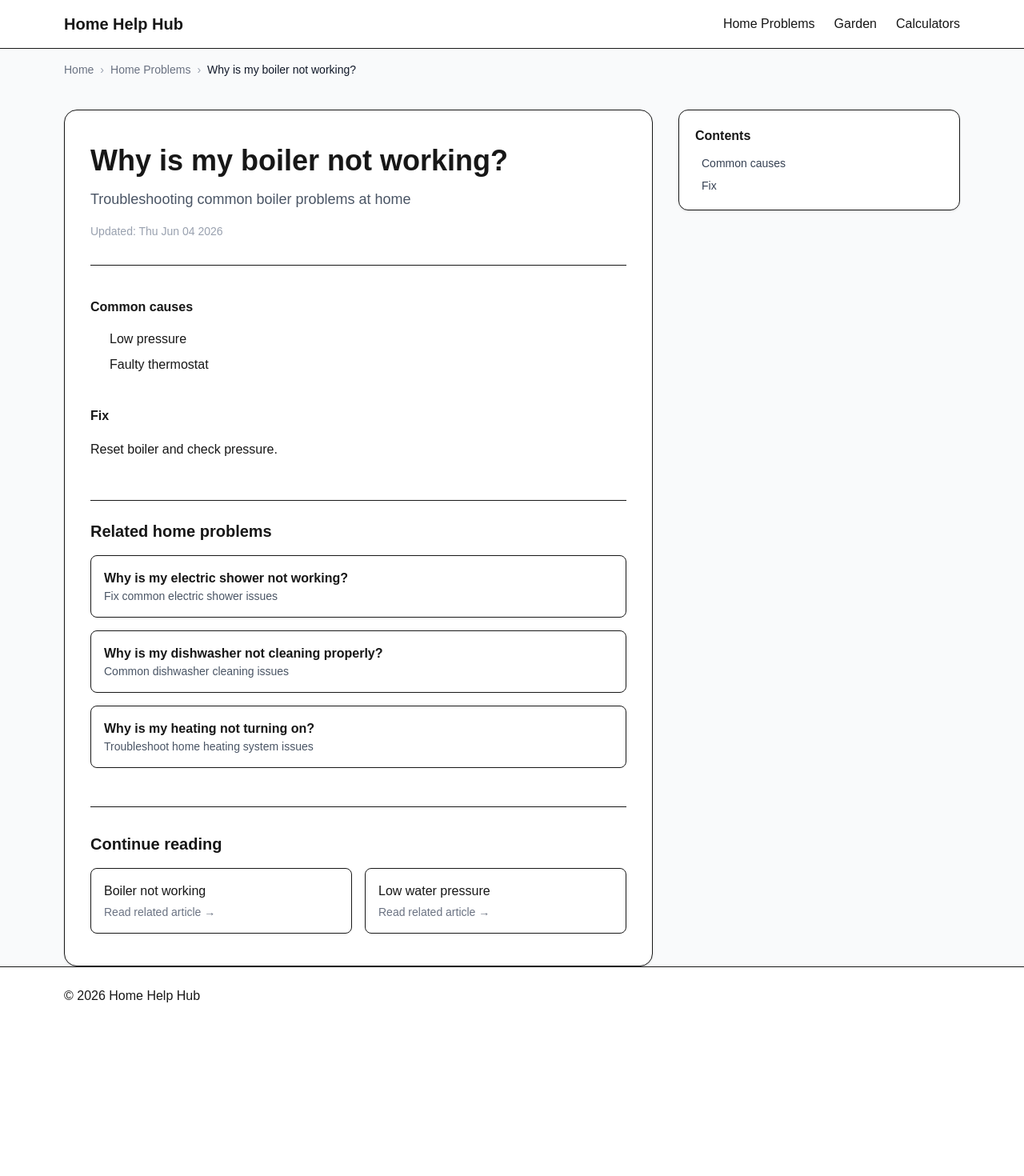
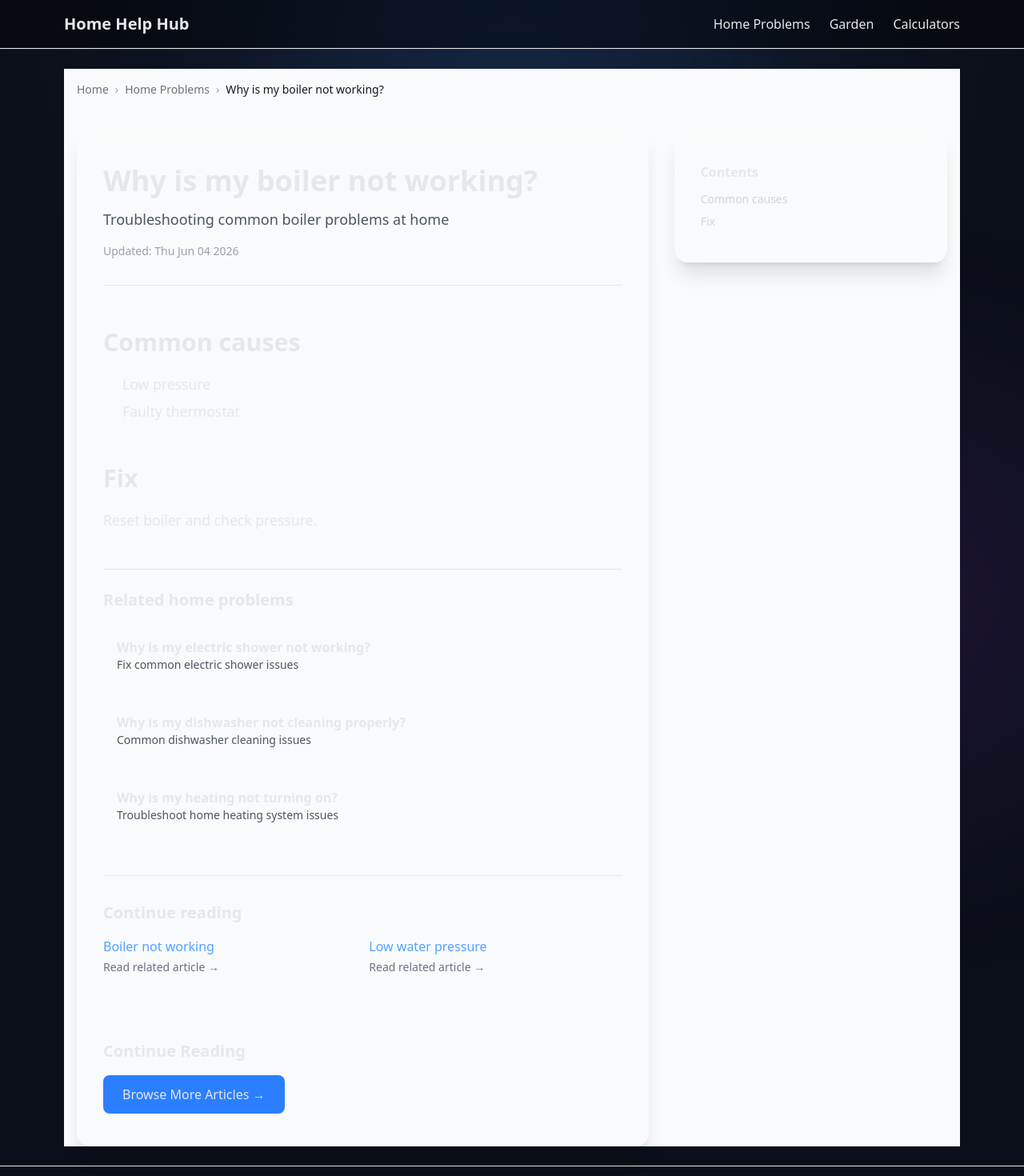
Before and after one commit to MikolajRz/home-help-hub, a Next.js app: page /home-problems/boiler-not-working in a window 1280 px wide. Shown: the top 1470 px of the page at 80% size. Before the commit the page ends 1281 px from the top, so only its background shows below. Built offline with nearby package versions, Linux system fonts and the light colour scheme.

Commit message:
UI v7: layout redesign with dark theme and premium shell

```diff
--- a/app/globals.css
+++ b/app/globals.css
@@ -1,8 +1,11 @@
 @import "tailwindcss";
 
 :root {
-  --background: #ffffff;
-  --foreground: #171717;
+  --background: #0b0f19;
+  --foreground: #e5e7eb;
+  --card: #111827;
+  --muted: #9ca3af;
+  --primary: #60a5fa;
 }
 
 @theme inline {
@@ -20,15 +23,21 @@
 }
 
 body {
-  background: var(--background);
+  background: radial-gradient(
+      circle at top,
+      rgba(96, 165, 250, 0.08),
+      transparent 40%
+    ),
+    var(--background);
+
   color: var(--foreground);
-  font-family: Arial, Helvetica, sans-serif;
+  font-family: ui-sans-serif, system-ui;
 }
 
 /* ARTICLE READING EXPERIENCE */
 
 .prose {
-  max-width: 100%;
+  font-size: 1.1rem;
 }
 
 .prose h1 {
@@ -37,14 +46,14 @@ body {
 }
 
 .prose h2 {
-  margin-top: 2.5rem;
+  margin-top: 3rem;
   margin-bottom: 1rem;
+  font-size: 1.9rem;
   font-weight: 700;
 }
 
 .prose p {
-  line-height: 1.8;
-  margin-bottom: 1rem;
+  margin: 1rem 0;
 }
 
 .prose ul {
@@ -53,7 +62,11 @@ body {
 }
 
 .prose li {
-  margin-bottom: 0.5rem;
+  margin: 0.5rem 0;
+}
+
+.prose strong {
+  color: white;
 }
 
 /* CARD FEEL */
@@ -69,3 +82,13 @@ body {
 html {
   scroll-behavior: smooth;
 }
+
+/* smooth UI feel */
+* {
+  scroll-behavior: smooth;
+}
+
+/* links */
+a {
+  transition: all 0.2s ease;
+}
--- a/app/home-problems/[slug]/page.tsx
+++ b/app/home-problems/[slug]/page.tsx
@@ -57,7 +57,7 @@ export default async function ArticlePage({
         {/* ARTICLE LAYOUT */}
         <div className="grid grid-cols-1 lg:grid-cols-12 gap-8 mt-6">
           {/* MAIN CONTENT */}
-          <article className="lg:col-span-8 bg-white rounded-2xl border px-8 py-10 shadow-sm">
+          <article className="lg:col-span-8 bg-white/5 backdrop-blur border border-white/10 rounded-2xl px-8 py-10 shadow-xl hover:shadow-2xl transition-all duration-300">
             {/* HEADER */}
             <header className="mb-8">
               <h1 className="text-4xl font-bold leading-tight">
@@ -109,7 +109,7 @@ export default async function ArticlePage({
                     <Link
                       key={r.slug}
                       href={`/home-problems/${r.slug}`}
-                      className="border rounded-lg p-4 hover:shadow-md transition bg-white"
+                      className="bg-white/5 border border-white/10 rounded-lg p-4 hover:bg-white/10 hover:scale-[1.02] transition-all duration-300"
                     >
                       <h3 className="font-semibold">{r.title}</h3>
                       <p className="text-sm text-gray-600">
@@ -135,12 +135,25 @@ export default async function ArticlePage({
                   },
                 ]}
               />
+
+              <div className="mt-12 border-t border-white/10 pt-8">
+  <h2 className="text-xl font-semibold mb-4">
+    Continue Reading
+  </h2>
+
+  <Link
+    href="/categories/home-problems"
+    className="inline-block bg-blue-500 hover:bg-blue-400 px-6 py-3 rounded-lg transition"
+  >
+    Browse More Articles →
+  </Link>
+</div>
             </div>
           </article>
 
           {/* SIDEBAR (TOC) */}
           <aside className="lg:col-span-4">
-            <div className="sticky top-6 bg-white rounded-xl border p-5 shadow-sm">
+            <div className="sticky top-6 bg-white/5 backdrop-blur border border-white/10 rounded-2xl px-8 py-10 shadow-xl">
               <h2 className="font-semibold mb-3">Contents</h2>
 
               {headings.length > 0 ? (
@@ -153,7 +166,7 @@ export default async function ArticlePage({
                           .trim()
                           .toLowerCase()
                           .replace(/\s+/g, "-")}`}
-                        className="block text-gray-700 hover:text-black transition relative pl-2 before:content-[''] before:absolute before:left-0 before:top-1/2 before:-translate-y-1/2 before:w-1 before:h-0 before:bg-black hover:before:h-full before:transition-all"
+                        className="block text-gray-300 hover:text-white hover:translate-x-1 transition-all duration-200"
                       >
                         {h.replace("##", "").trim()}
                       </a>
--- a/app/layout.tsx
+++ b/app/layout.tsx
@@ -11,7 +11,7 @@ const geistSans = Geist({
   subsets: ["latin"],
 });
 
-const geistMono = Geist_Mono({
+const geistMono = Geist({
   variable: "--font-geist-mono",
   subsets: ["latin"],
 });
@@ -27,23 +27,38 @@ export const metadata: Metadata = {
   description:
     "Solutions for home problems, gardening issues and useful home calculators.",
 };
+
 export default function RootLayout({
   children,
-}: Readonly<{
+}: {
   children: React.ReactNode;
-}>) {
+}) {
   return (
     <html
       lang="en"
       className={`${geistSans.variable} ${geistMono.variable}`}
     >
-      <body className="min-h-screen flex flex-col">
-        <Header />
+      <body className="min-h-screen flex flex-col bg-[#0b0f19] text-gray-100">
 
-        <main className="flex-1">
-          {children}
+        {/* BACKGROUND GLOW EFFECT */}
+        <div className="fixed inset-0 -z-10">
+          <div className="absolute top-[-200px] left-1/2 -translate-x-1/2 w-[600px] h-[600px] bg-blue-500/10 blur-[120px] rounded-full" />
+          <div className="absolute bottom-[-200px] right-[-100px] w-[500px] h-[500px] bg-purple-500/10 blur-[120px] rounded-full" />
+        </div>
+
+        {/* HEADER */}
+        <div className="sticky top-0 z-50 backdrop-blur-md bg-black/40 border-b border-white/10">
+          <Header />
+        </div>
+
+        {/* MAIN CONTENT */}
+        <main className="flex-1 w-full">
+          <div className="mx-auto max-w-6xl px-4 py-6">
+            {children}
+          </div>
         </main>
 
+        {/* FOOTER */}
         <Footer />
       </body>
     </html>
--- a/app/page.tsx
+++ b/app/page.tsx
@@ -8,10 +8,12 @@ export const metadata = {
 
 export default function HomePage() {
   return (
-    <main className="bg-gray-50 min-h-screen">
+    <main className="min-h-screen">
       {/* HERO */}
-      <section className="max-w-6xl mx-auto px-4 pt-20 pb-16">
-        <div className="max-w-3xl">
+      <section className="relative overflow-hidden">
+  <div className="absolute inset-0 bg-gradient-to-b from-blue-500/10 to-transparent pointer-events-none" />
+
+  <div className="max-w-6xl mx-auto px-4 pt-24 pb-20 animate-fade-in relative">
           <span className="inline-block bg-white border rounded-full px-3 py-1 text-sm">
             DIY • Home Repairs • Gardening
           </span>
@@ -28,7 +30,7 @@ export default function HomePage() {
           <div className="mt-8 flex gap-4 flex-wrap">
             <Link
               href="/categories/home-problems"
-              className="bg-black text-white px-6 py-3 rounded-lg hover:opacity-90 transition"
+              className="bg-blue-500 hover:bg-blue-400 text-white px-6 py-3 rounded-lg transition-all duration-300"
             >
               Browse Guides
             </Link>
@@ -52,7 +54,7 @@ export default function HomePage() {
         <div className="grid md:grid-cols-3 gap-6">
           <Link
             href="/categories/home-problems"
-            className="bg-white rounded-xl border p-6 hover:shadow-md transition"
+            className="bg-white/5 backdrop-blur border border-white/10 rounded-xl p-6 hover:scale-[1.02] hover:border-blue-400/40 transition-all duration-300"
           >
             <h3 className="text-xl font-semibold">
               Home Problems
--- a/components/InternalLinks.tsx
+++ b/components/InternalLinks.tsx
@@ -23,7 +23,7 @@ export default function InternalLinks({
           <Link
             key={link.href}
             href={link.href}
-            className="rounded-lg border bg-white p-4 hover:shadow-md transition"
+            className="text-blue-400 hover:text-blue-300 hover:translate-x-1 transition-all"
           >
             <h3 className="font-medium">{link.label}</h3>
 
```
